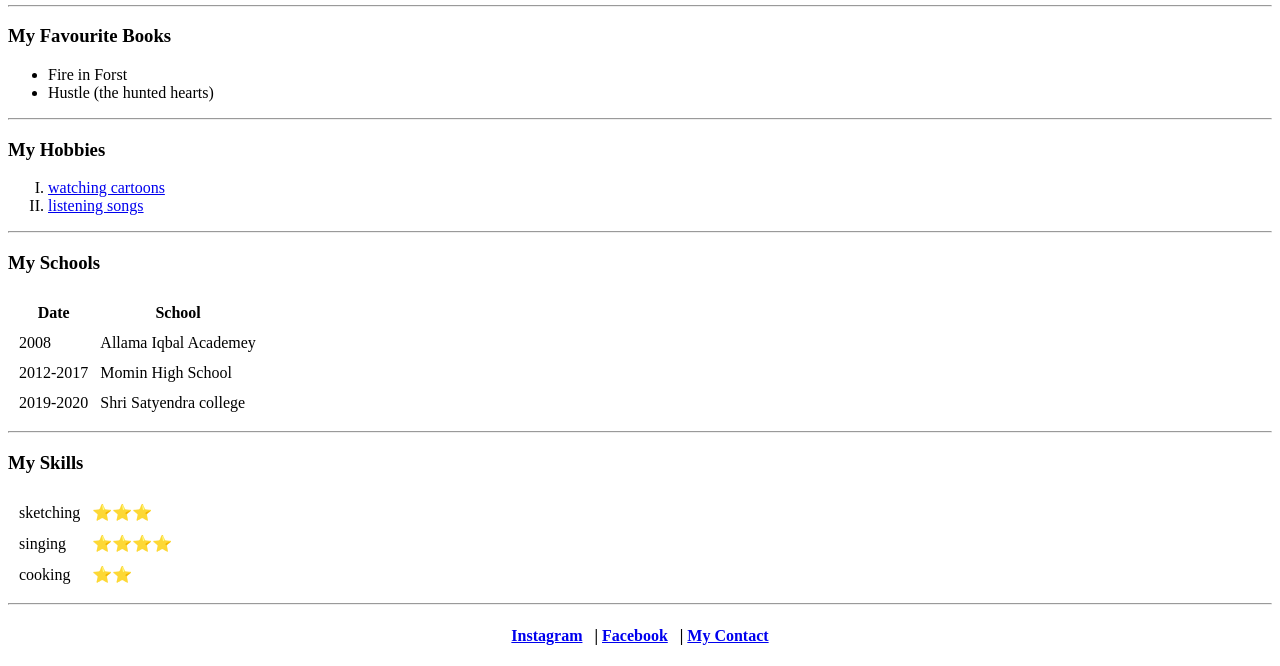
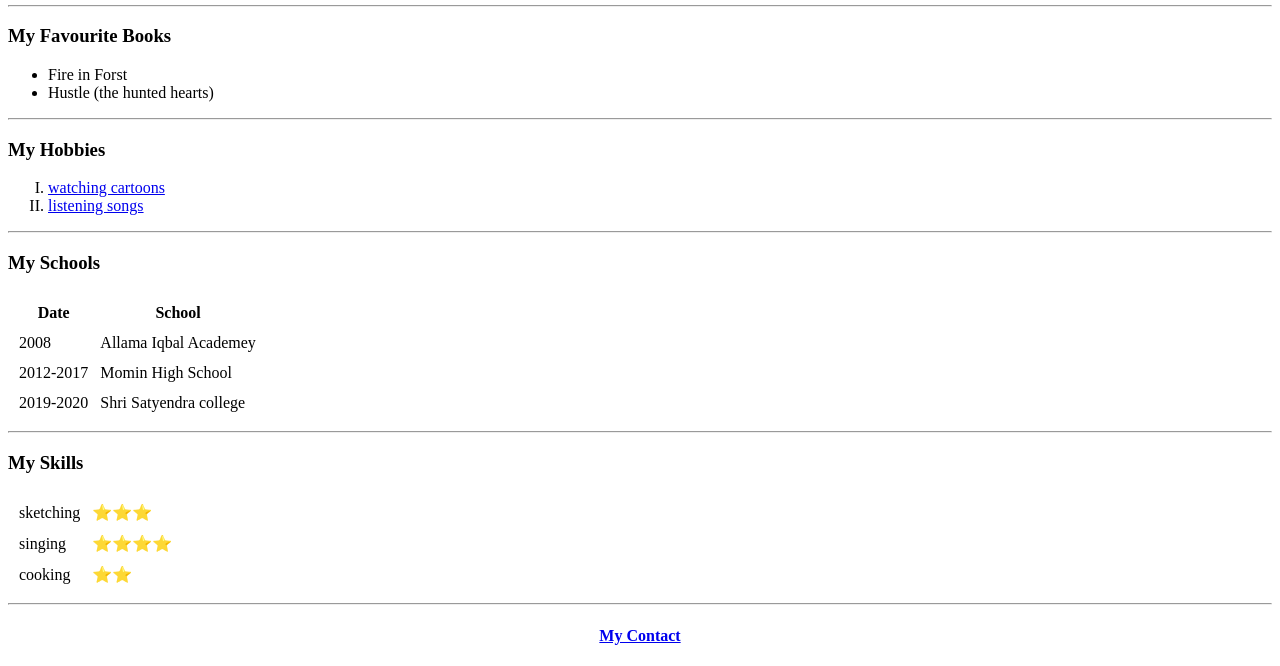
Before and after one commit to mdislam349/cv, a plain HTML site: page Index.html in a window 1280 px wide. Shown: the part 285-951 px from the top of the page. Drawn offline with Linux system fonts and the light colour scheme.

Commit message:
update index.html

```diff
--- a/Index.html
+++ b/Index.html
@@ -71,8 +71,7 @@
     </table>
     <hr>
    <center>
-    <h4> <a href="https://www.instagram.com/stylish_islam/">Instagram</a> &nbsp;&nbsp;|
-     <a href="https://www.facebook.com/md.mojahidulislam.568">Facebook</a> &nbsp;&nbsp;|
+    <h4>
      <a href="my contact.html"> My Contact</a> </h4>
    </center>
 </body>
```
